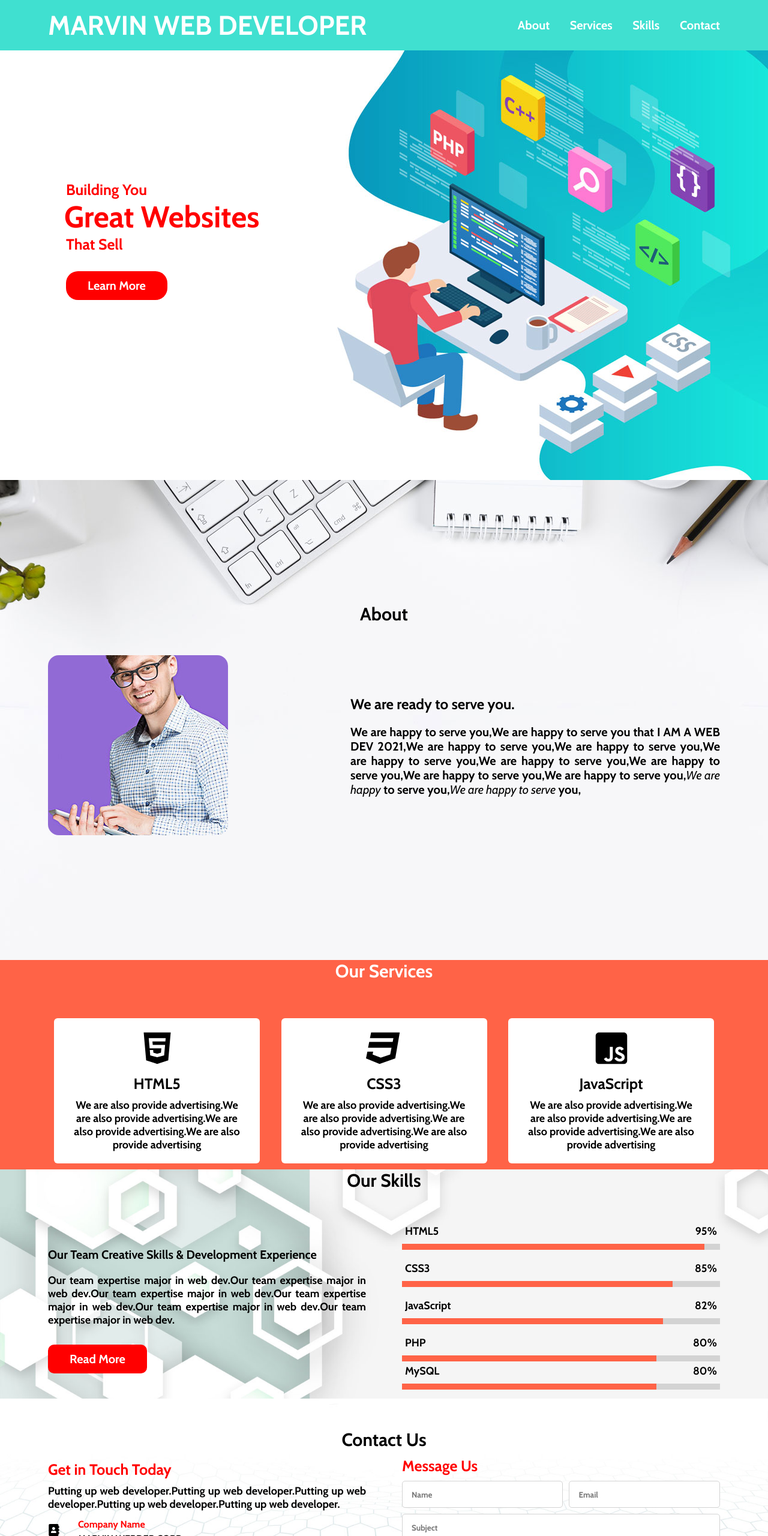
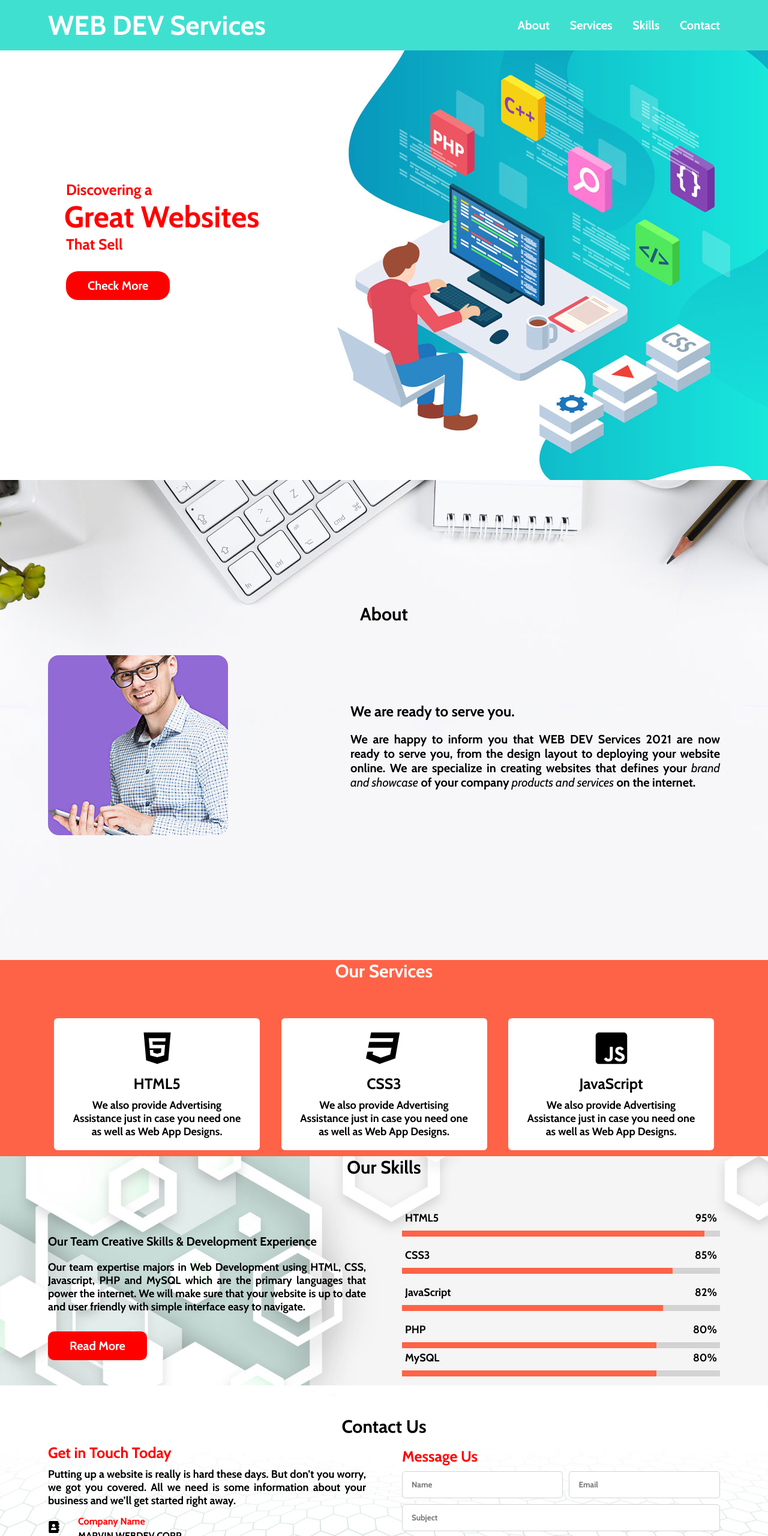
Before and after one commit to MarvinC-webdev/Projects, a plain HTML site: page index.html in a window 1280 px wide. Shown: the top 2560 px of the page at 60% size. Drawn offline with nearby package versions, Linux system fonts and the light colour scheme.

Commit message:
Add files via upload

```diff
--- a/index.html
+++ b/index.html
@@ -3,14 +3,14 @@
 	<head>
 		<meta charset="utf-8">
 		<meta name="viewfort" content="width=device-width, initial-scale=1.0">
-		<title>Sample Web work</title>
+		<title>Web Work Project</title>
 		<link rel="stylesheet" type="text/css" href="style.css">
 		<script src="jquery-3.6.0.js"></script>
 	</head>
 <body>
 	<nav class="navbar">
 		<div class="max-width">
-			<div class="logo"><a href="#">MARVIN <span>WEB DEVELOPER</span></a></div>
+			<div class="logo"><a href="#">WEB DEV<span> Services</span></a></div>
 			<ul class="menu">
 				<li><a href="#About">About</a></li>
 				<li><a href="#Services">Services</a></li>
@@ -27,10 +27,10 @@
 	<section class="home" id="home">
 		<div class="max-width">
 			<div class="home-content">
-				<div class="text-1">Building You</div>
+				<div class="text-1">Discovering a</div>
 				<div class="text-2">Great Websites</div>
 				<div class="text-3">That Sell</div>
-				<a href="#Contact">Learn More</a>
+				<a href="#Contact">Check More</a>
 
 			</div>
 		</div>
@@ -46,7 +46,7 @@
 				</div>
 					<div class="column right">
 						<h2 class="text">We are ready to serve you.</h2>
-						<p>We are happy to serve you,We are happy to serve you that <stong>I AM A WEB DEV 2021</stong>,We are happy to serve you,We are happy to serve you,We are happy to serve you,<b>We are happy to serve you,We are happy to serve you</b>,We are happy to serve you,We are happy to serve you,<i>We are happy</i> to serve you,<em>We are happy to serve</em> you,</p>
+						<p>We are happy to inform you that <strong>WEB DEV Services 2021</strong> are now ready to serve you, from the design layout to deploying your website online.<b> We are specialize in creating websites</b> that defines your <i>brand and showcase</i> of your company<em> products and services</em> on the internet.</p>
 					</div>
 			</div>
 		</div>
@@ -61,21 +61,21 @@
 							<div class="box">
 								<img src="images/html5-brands.svg">
 								<div class="text">HTML5</div>
-								<p>We are also provide advertising.We are also provide advertising.We are also provide advertising.We are also provide advertising</p>
+								<p>We also provide Advertising Assistance just in case you need one as well as Web App Designs.</p>
 							</div>
 						</div>
 						<div class="card">
 							<div class="box">
 								<img src="images/css3-brands.svg">
 								<div class="text">CSS3</div>
-								<p>We are also provide advertising.We are also provide advertising.We are also provide advertising.We are also provide advertising</p>
+								<p>We also provide Advertising Assistance just in case you need one as well as Web App Designs.</p>
 							</div>
 						</div>
 						<div class="card">
 							<div class="box">
 								<img src="images/js-square-brands.svg">
 								<div class="text">JavaScript</div>
-								<p>We are also provide advertising.We are also provide advertising.We are also provide advertising.We are also provide advertising</p>
+								<p>We also provide Advertising Assistance just in case you need one as well as Web App Designs.</p>
 							</div>
 						</div>
 					</div>
@@ -88,7 +88,7 @@
 					<div class="Skills-content">
 						<div class="column left">
 							<div class="text">Our Team Creative Skills & Development Experience</div>
-							<p>Our team expertise major in web dev.Our team expertise major in web dev.Our team expertise major in web dev.Our team expertise major in web dev.Our team expertise major in web dev.Our team expertise major in web dev.</p>
+							<p>Our team expertise majors in Web Development using HTML, CSS, Javascript, PHP and MySQL which are the primary languages that power the internet. We will make sure that your website is up to date and user friendly with simple interface easy to navigate.</p>
 							<a href="#">Read More</a>
 						</div>
 						<div class="column right">
@@ -140,13 +140,13 @@
 					<div class="Contact-content">
 						<div class="column left">
 							<div class="text">Get in Touch Today</div>
-									<p>Putting up web developer.Putting up web developer.Putting up web developer.Putting up web developer.Putting up web developer.</p>
+									<p>Putting up a website is really is hard these days. But don’t you worry, we got you covered. All we need is some information about your business and we’ll get started right away.</p>
 								<div class="icons">
 									<div class="row">
 										    <img src="images/address-book-solid.svg">
 										<div class="info">
 										    <div class="head">Company Name</div>
-										    	<div class="sub-title">MARVIN WEBDEB CORP.</div>
+										    	<div class="sub-title">MARVIN WEBDEV CORP.</div>
 										</div>
 									</div>
 										<div class="row">
```
